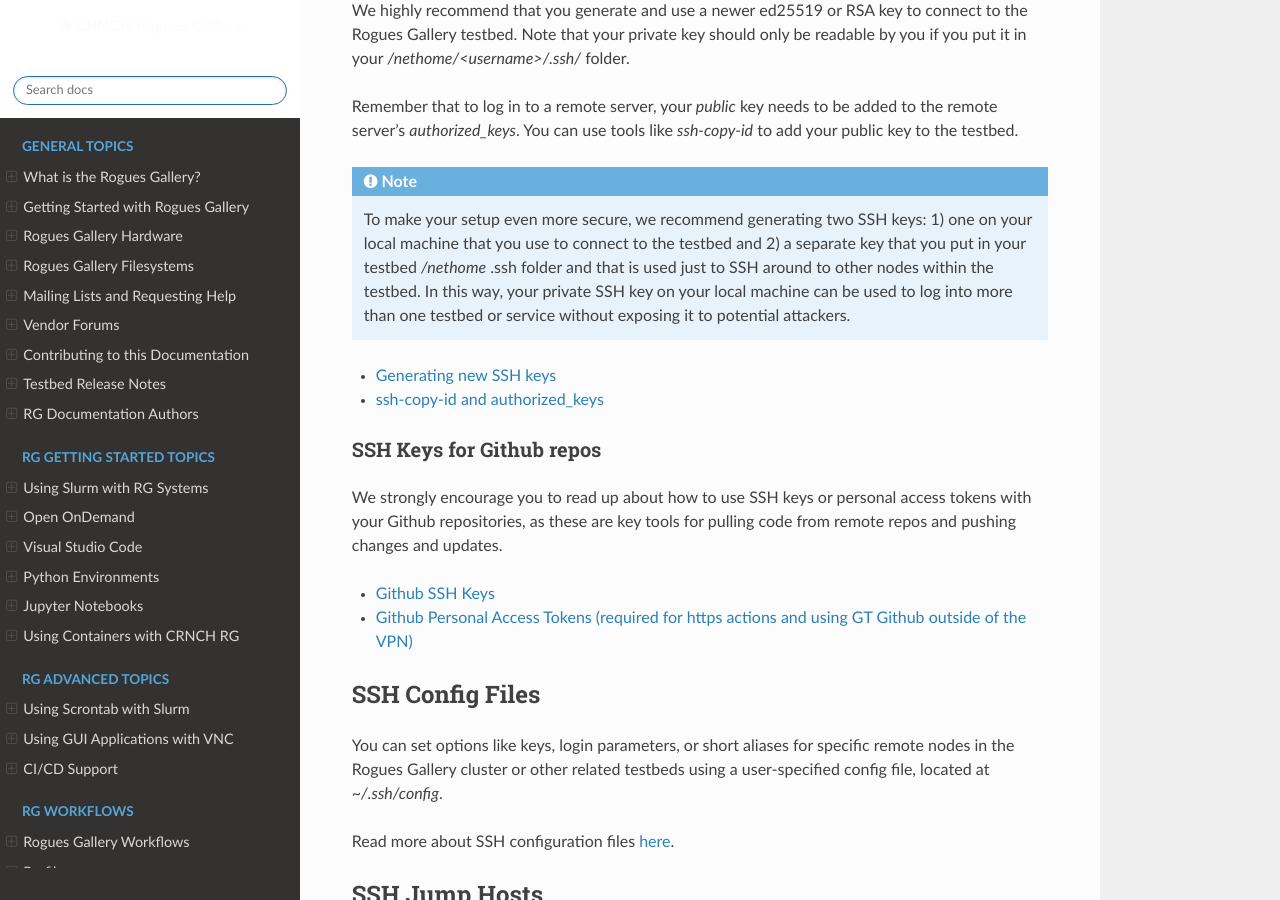
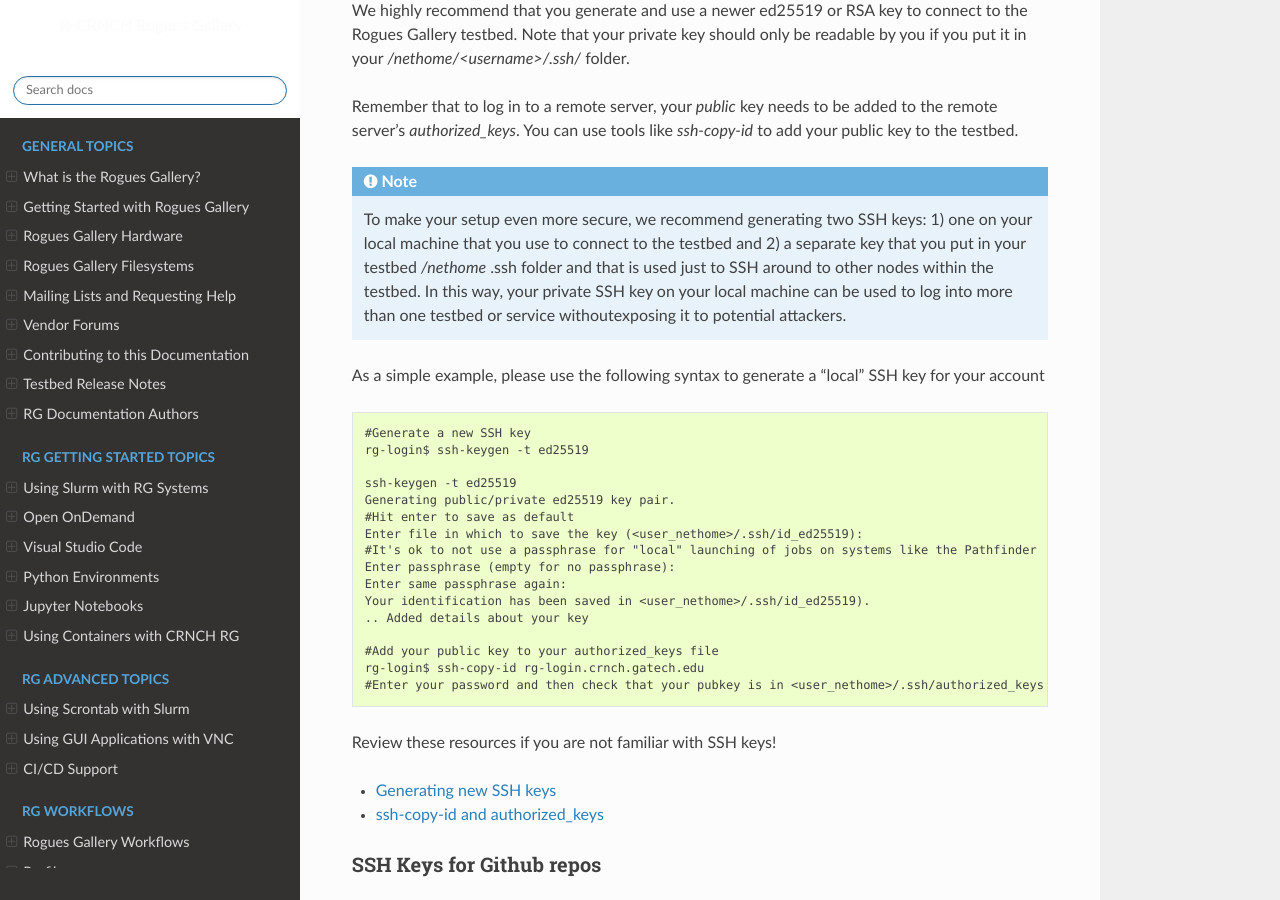
Before and after one commit to gt-crnch-rg/read-the-docs, a Sphinx documentation site: the page built from docs/general/ssh-jump-hosts.rst, in a window 1280 px wide and 900 px high, scrolled down 217 px. Built offline with Sphinx 7.4.7 and the Read the Docs theme 2.0.0, drawn with Linux system fonts in a browser that asks for light colours; pages that are not in the unit, such as notebooks, are missing from menus.

Commit message:
Update ssh-jump-hosts.rst

```diff
--- a/docs/general/ssh-jump-hosts.rst
+++ b/docs/general/ssh-jump-hosts.rst
@@ -14,7 +14,30 @@ Remember that to log in to a remote server, your *public* key needs to be added
   To make your setup even more secure, we recommend generating two SSH keys: 1) one on your local machine that you use to connect to the
   testbed and 2) a separate key that you put in your testbed `/nethome` .ssh folder and that is used just to SSH around to other nodes
   within the testbed. In this way, your private SSH key on your local machine can be used to log into more than one testbed or service
-  without exposing it to potential attackers.
+  withoutexposing it to potential attackers.
+
+As a simple example, please use the following syntax to generate a "local" SSH key for your account
+
+.. code::
+
+  #Generate a new SSH key
+  rg-login$ ssh-keygen -t ed25519
+
+  ssh-keygen -t ed25519
+  Generating public/private ed25519 key pair.
+  #Hit enter to save as default
+  Enter file in which to save the key (<user_nethome>/.ssh/id_ed25519):
+  #It's ok to not use a passphrase for "local" launching of jobs on systems like the Pathfinder
+  Enter passphrase (empty for no passphrase):
+  Enter same passphrase again:
+  Your identification has been saved in <user_nethome>/.ssh/id_ed25519).
+  .. Added details about your key
+
+  #Add your public key to your authorized_keys file
+  rg-login$ ssh-copy-id rg-login.crnch.gatech.edu
+  #Enter your password and then check that your pubkey is in <user_nethome>/.ssh/authorized_keys
+
+Review these resources if you are not familiar with SSH keys!
 
 - `Generating new SSH keys <https://docs.github.com/en/authentication/connecting-to-github-with-ssh/generating-a-new-ssh-key-and-adding-it-to-the-ssh-agent>`__
 - `ssh-copy-id and authorized_keys <https://www.ssh.com/academy/ssh/copy-id>`__
```
